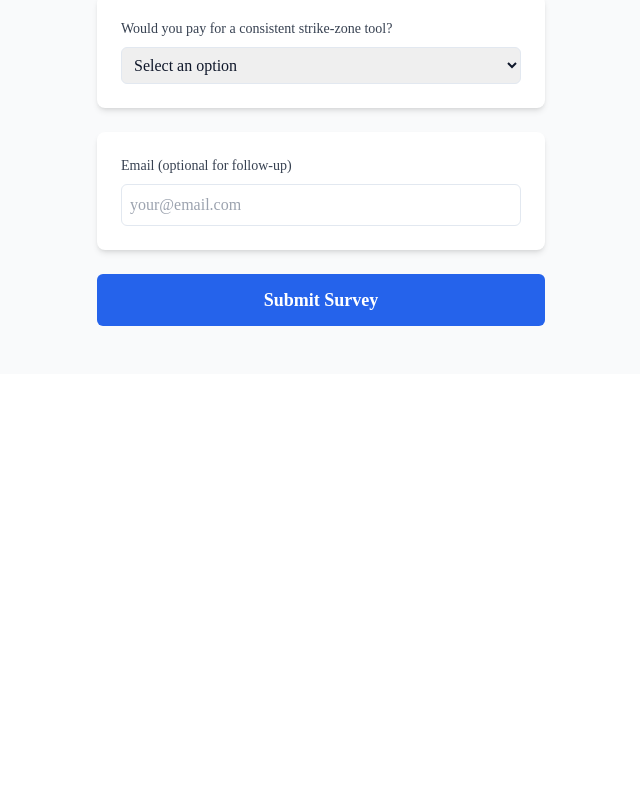
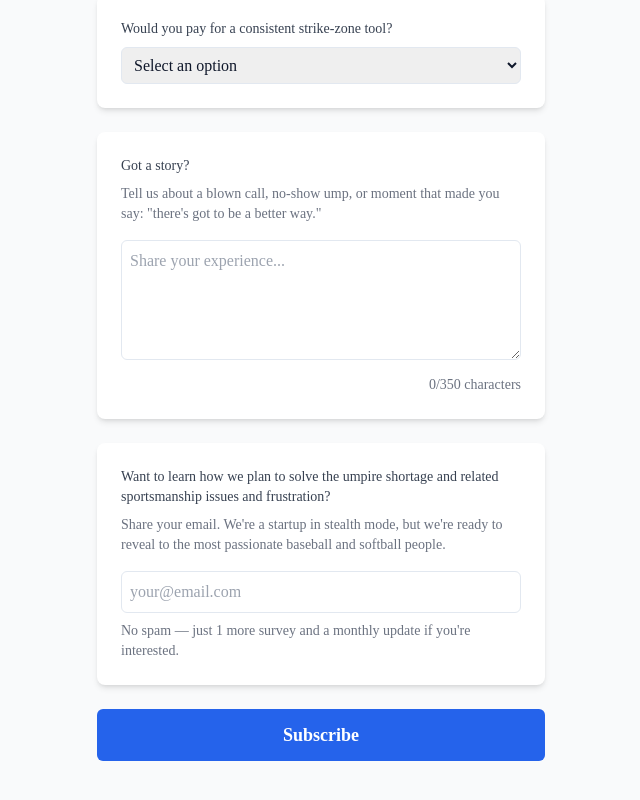
Before and after one commit to robreganSF/youth-survey, a React (Vite) app: page / in a window 1280 px wide. Shown: the part 564-1364 px from the top of the page, without its empty margins (319-959 px from the left). Before the commit the page ends 938 px from the top, so only its background shows below. Built offline with nearby package versions, Linux system fonts and the light colour scheme.

Commit message:
Add story input and subscription sections to survey

```diff
--- a/components/SurveyForm.tsx
+++ b/components/SurveyForm.tsx
@@ -16,12 +16,21 @@ function SurveyForm() {
     umpire_difficulty: "",
     would_pay: "",
     email: "",
+    story: "",
+    subscribe_email: "",
   });
 
   const [submitted, setSubmitted] = useState(false);
+  const [charCount, setCharCount] = useState(0);
 
-  const handleChange = (e: React.ChangeEvent<HTMLInputElement | HTMLSelectElement>) => {
-    setFormData({ ...formData, [e.target.name]: e.target.value });
+  const handleChange = (e: React.ChangeEvent<HTMLInputElement | HTMLSelectElement | HTMLTextAreaElement>) => {
+    if (e.target.name === 'story') {
+      const newValue = e.target.value.slice(0, 350);
+      setCharCount(newValue.length);
+      setFormData({ ...formData, [e.target.name]: newValue });
+    } else {
+      setFormData({ ...formData, [e.target.name]: e.target.value });
+    }
   };
 
   const handleSubmit = async (e: React.FormEvent) => {
@@ -128,23 +137,48 @@ function SurveyForm() {
 
           <div className="bg-white p-6 rounded-lg shadow-md">
             <label className="block text-sm font-medium text-gray-700 mb-2">
-              Email (optional for follow-up)
+              Got a story?
             </label>
+            <p className="text-sm text-gray-500 mb-4">
+              Tell us about a blown call, no-show ump, or moment that made you say: "there's got to be a better way."
+            </p>
+            <textarea
+              name="story"
+              value={formData.story}
+              onChange={handleChange}
+              className="w-full p-2 border rounded-md min-h-[120px] resize-y"
+              placeholder="Share your experience..."
+            />
+            <p className="text-sm text-gray-500 mt-2 text-right">
+              {charCount}/350 characters
+            </p>
+          </div>
+
+          <div className="bg-white p-6 rounded-lg shadow-md">
+            <label className="block text-sm font-medium text-gray-700 mb-2">
+              Want to learn how we plan to solve the umpire shortage and related sportsmanship issues and frustration?
+            </label>
+            <p className="text-sm text-gray-500 mb-4">
+              Share your email. We're a startup in stealth mode, but we're ready to reveal to the most passionate baseball and softball people.
+            </p>
             <input
               type="email"
-              name="email"
-              value={formData.email}
+              name="subscribe_email"
+              value={formData.subscribe_email}
               onChange={handleChange}
               className="w-full p-2 border rounded-md"
               placeholder="your@email.com"
             />
+            <p className="text-sm text-gray-500 mt-2">
+              No spam — just 1 more survey and a monthly update if you're interested.
+            </p>
           </div>
 
           <button
             type="submit"
             className="w-full bg-blue-600 text-white py-3 px-4 rounded-md text-lg font-semibold hover:bg-blue-700"
           >
-            Submit Survey
+            Subscribe
           </button>
         </form>
       </div>
```
